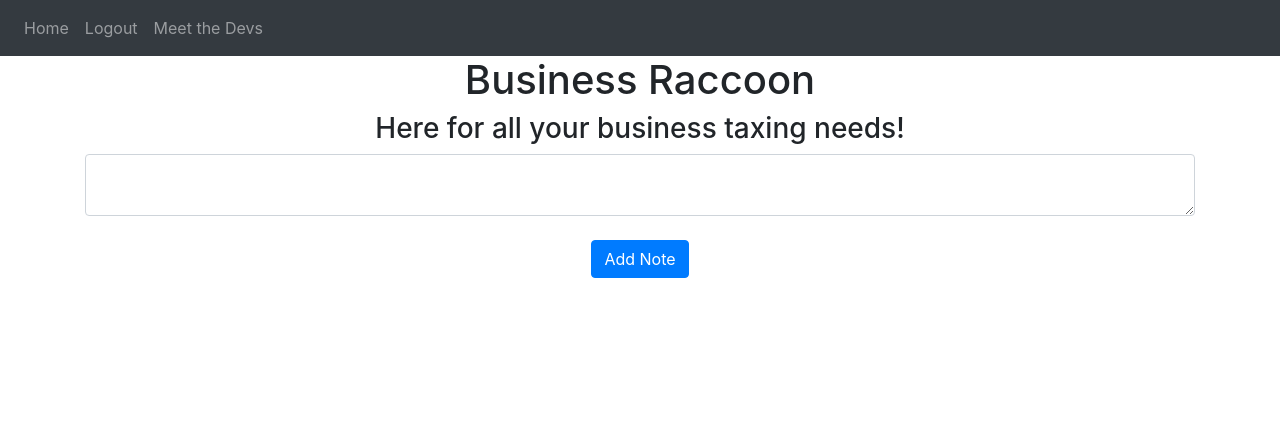
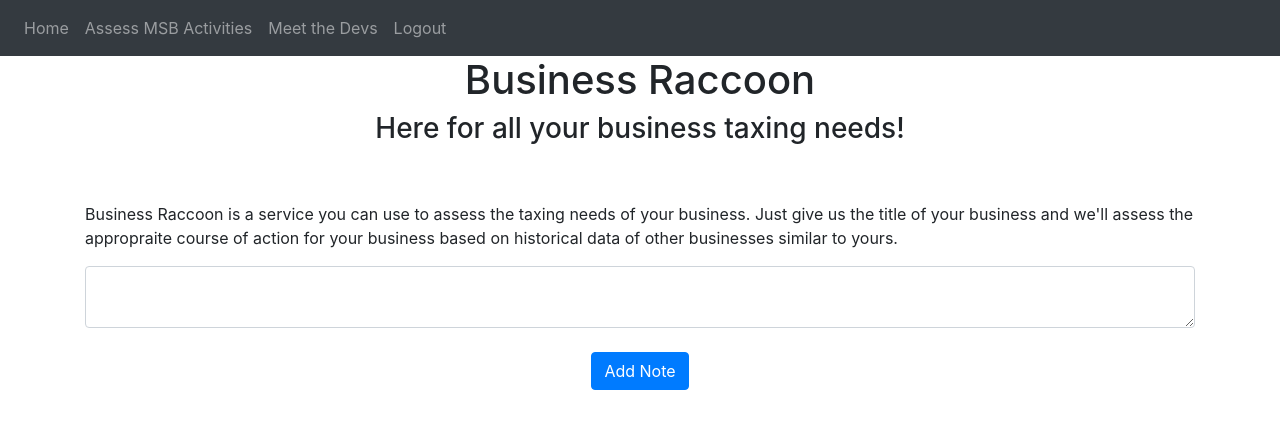
Before and after one commit to nathanLanger/Capstone, a Flask app: page / in a window 1280 px wide. Shown: the top 429 px of the page. Run offline with Flask 3, Linux system fonts and the light colour scheme; a user stored in the database is signed in; some libraries are stand-ins or nearby versions.

Commit message:
Home page update

```diff
--- a/website/templates/base.html
+++ b/website/templates/base.html
@@ -31,8 +31,9 @@
         <div class="navbar-nav">
           {% if user.is_authenticated %}
           <a class="nav-item nav-link" id="home" href="/">Home</a>
+          <a class="nav-item nav-link" id="msb" href="">Assess MSB Activities</a>
+          <a class="nav-item nav-link" id="meet" href="/meet">Meet the Devs</a>
           <a class="nav-item nav-link" id="logout" href="/logout">Logout</a>
-          <a class="nav-item nav-link" id="meet" href="/meet">Meet the Devs</a>
           {% else %}
           <a class="nav-item nav-link" id="login" href="/login">Login</a>
           <a class="nav-item nav-link" id="signUp" href="/sign-up">Sign Up</a>
--- a/website/templates/home.html
+++ b/website/templates/home.html
@@ -3,6 +3,12 @@
 <h1 align="center">Business Raccoon</h1>
 <h3 align="center">Here for all your business taxing needs!</h3>
 <ul class="list-group list-group-flush" id="notes">
+<br>
+<br>
+<p align="left">
+  Business Raccoon is a service you can use to assess the taxing needs of your business.
+  Just give us the title of your business and we'll assess the appropraite course of action for your business based on historical data of other businesses similar to yours.
+</p>
   {% for note in user.notes %}
   <li class="list-group-item">
     {{ note.data }}
```
